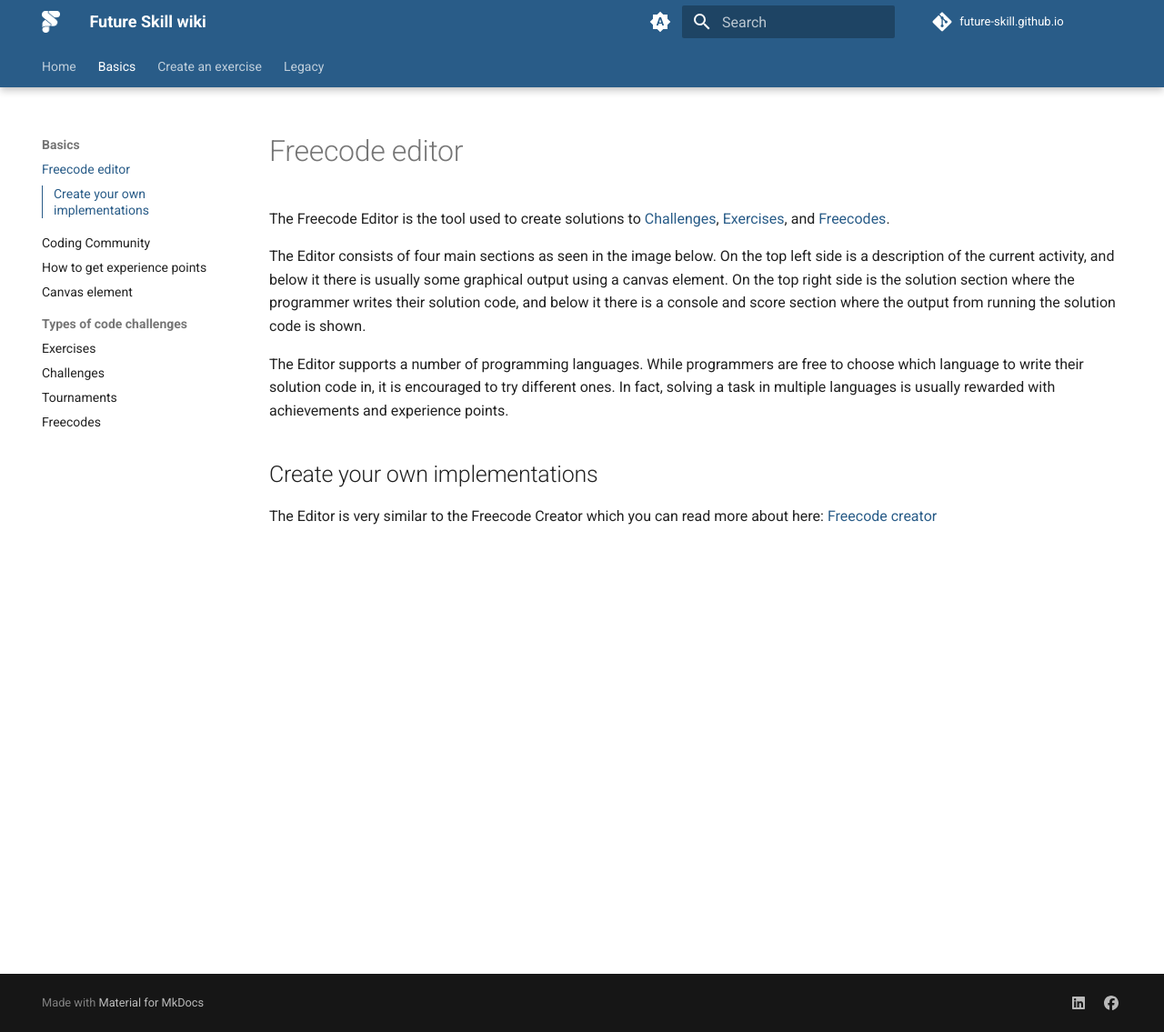
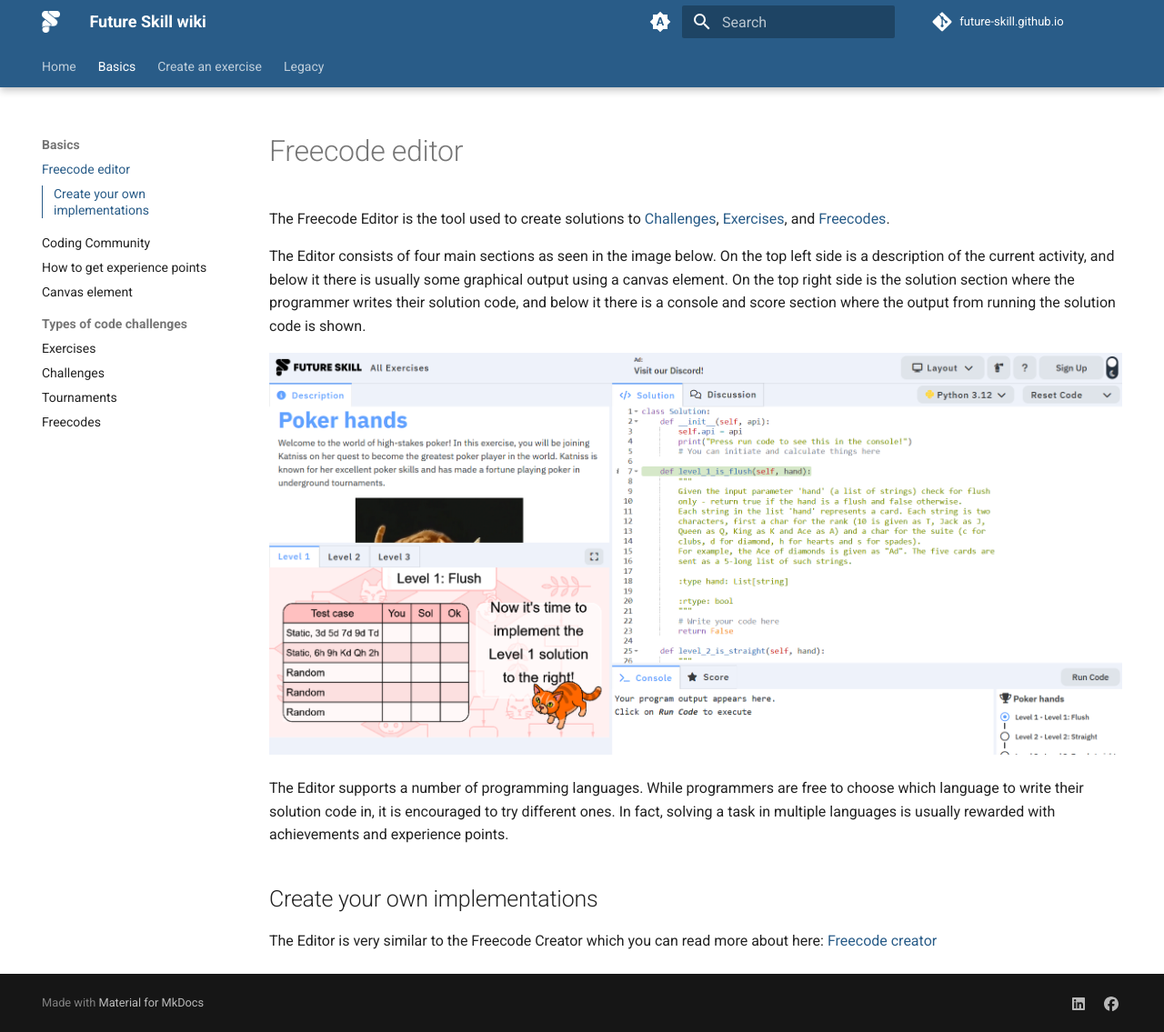
Before and after one commit to future-skill/future-skill.github.io, an MkDocs documentation site: the page built from docs/basics/Freecode_editor.md, in a window 1280 px wide and 1135 px high. Shown: the whole window at 91% size. Built offline with MkDocs 1.6.1 and Material for MkDocs 9.7.7, drawn with Linux system fonts in a browser that asks for light colours; plug-ins that fetch from the network failed and are left out; comment, search, counter and statistics services are not loaded.

Commit message:
Add missing image to the Freecode Editor page

```diff
--- a/docs/basics/Freecode_editor.md
+++ b/docs/basics/Freecode_editor.md
@@ -10,6 +10,8 @@
 On the top left side is a description of the current activity, and below it there is usually some graphical output using a canvas element.
 On the top right side is the solution section where the programmer writes their solution code, and below it there is a console and score section where the output from running the solution code is shown.
 
+![](../assets/Freecode_editor.png){loading=lazy}
+
 The Editor supports a number of programming languages.
 While programmers are free to choose which language to write their solution code in, it is encouraged to try different ones. In fact, solving a task in multiple languages is usually rewarded with achievements and experience points.
 
```
Also changed, not shown: docs/assets/Freecode_editor.png (added).
